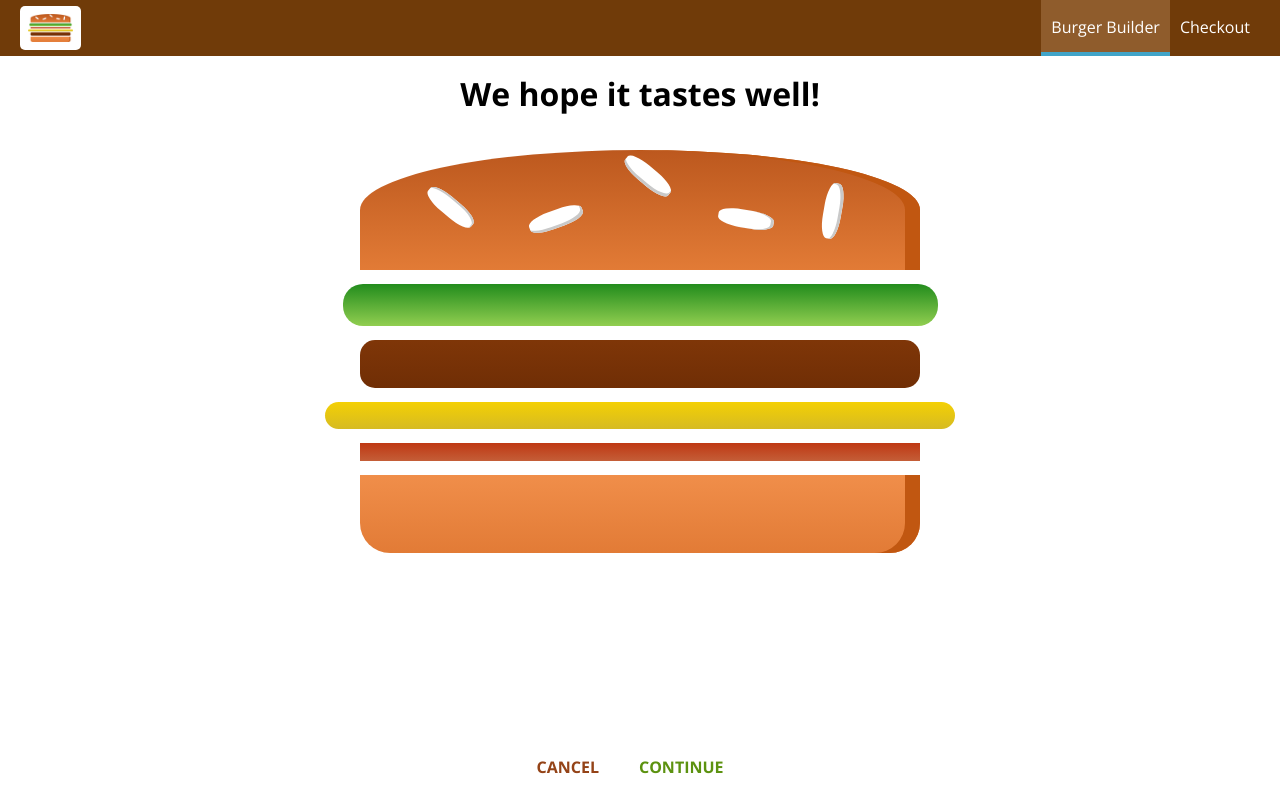
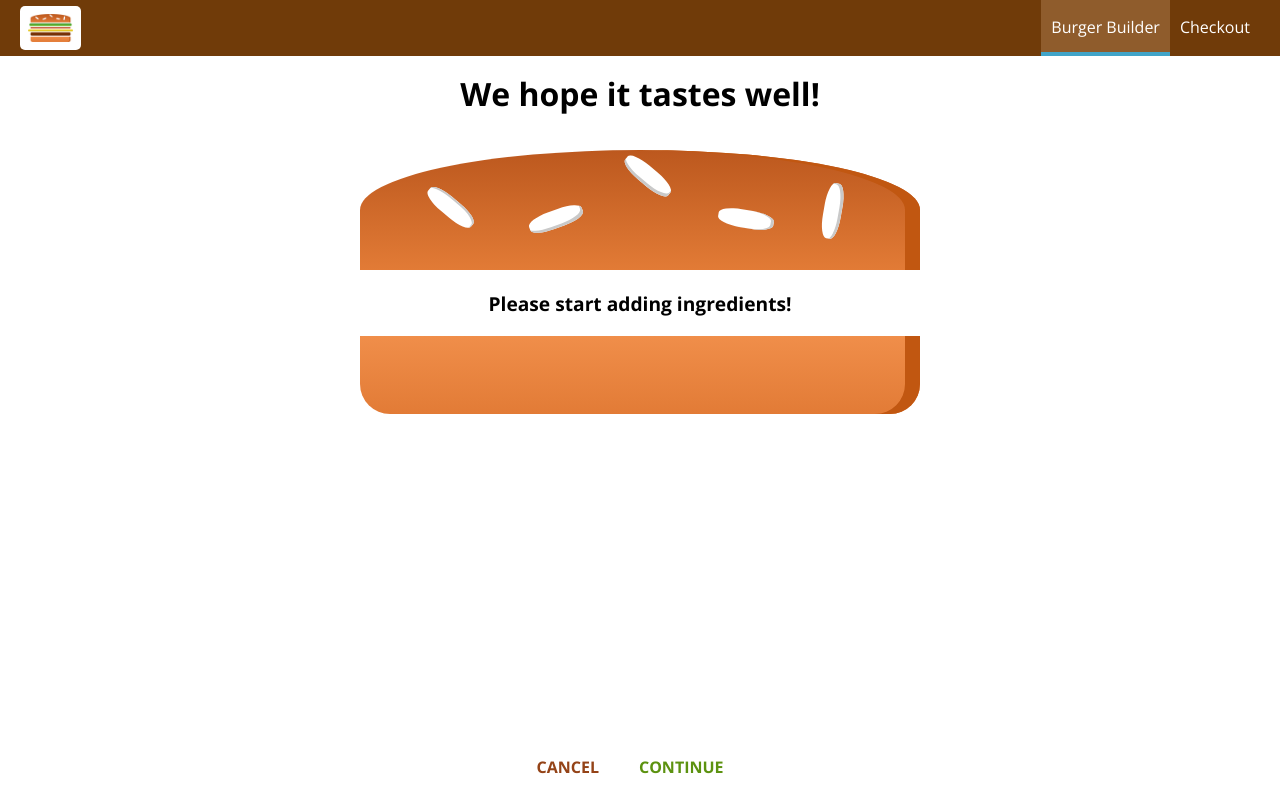
Before and after one commit to ManuelVillarVitoria/react-burger-builder, a React app: page /checkout in a window 1280 px wide. Built offline with nearby package versions, Linux system fonts and the light colour scheme.

Commit message:
Passing Ingredients via Query Params

```diff
--- a/src/containers/BurgerBuilder/BurgerBuilder.js
+++ b/src/containers/BurgerBuilder/BurgerBuilder.js
@@ -80,7 +80,19 @@
 
     purchaseContinueHandler = () => {
         //alert('You continue!');
-        this.props.history.push('./checkout');
+        const queryParams = [];
+
+        for(let i in this.state.ingredients) {
+            queryParams.push( encodeURIComponent(i) + '=' +
+            encodeURIComponent(this.state.ingredients[i]) );
+        }
+
+        const queryString = queryParams.join('&');
+
+        this.props.history.push({
+            pathname: './checkout',
+            search: '?' + queryString
+        });
     }
 
     render () {
--- a/src/containers/Checkout/Checkout.js
+++ b/src/containers/Checkout/Checkout.js
@@ -11,6 +11,17 @@
             cheese: 1,
             bacon: 1
         }
+    }
+
+    componentWillMount() {
+        const query = new URLSearchParams(this.props.location.search);
+        const ingredients = {};
+
+        for(let param of query.entries()) {
+            //['salad', '1']
+            ingredients[param[0]] = +param[1];
+        }
+        this.setState({ ingredients: ingredients})
     }
 
     checkoutCancelledHandler = () => {
```
